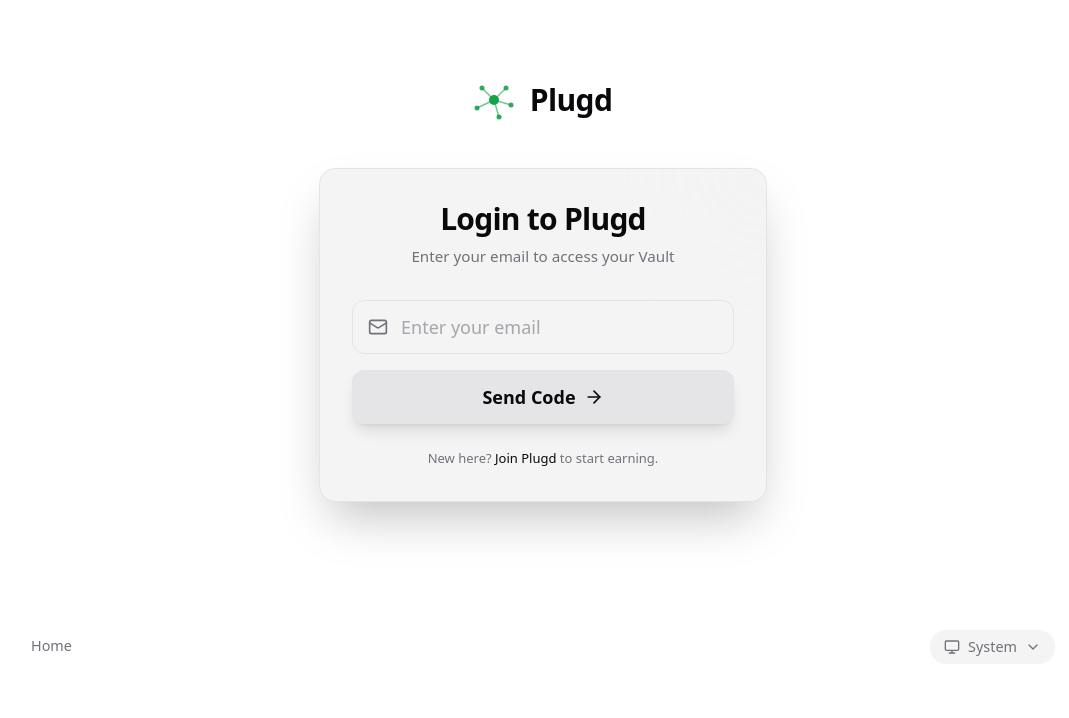
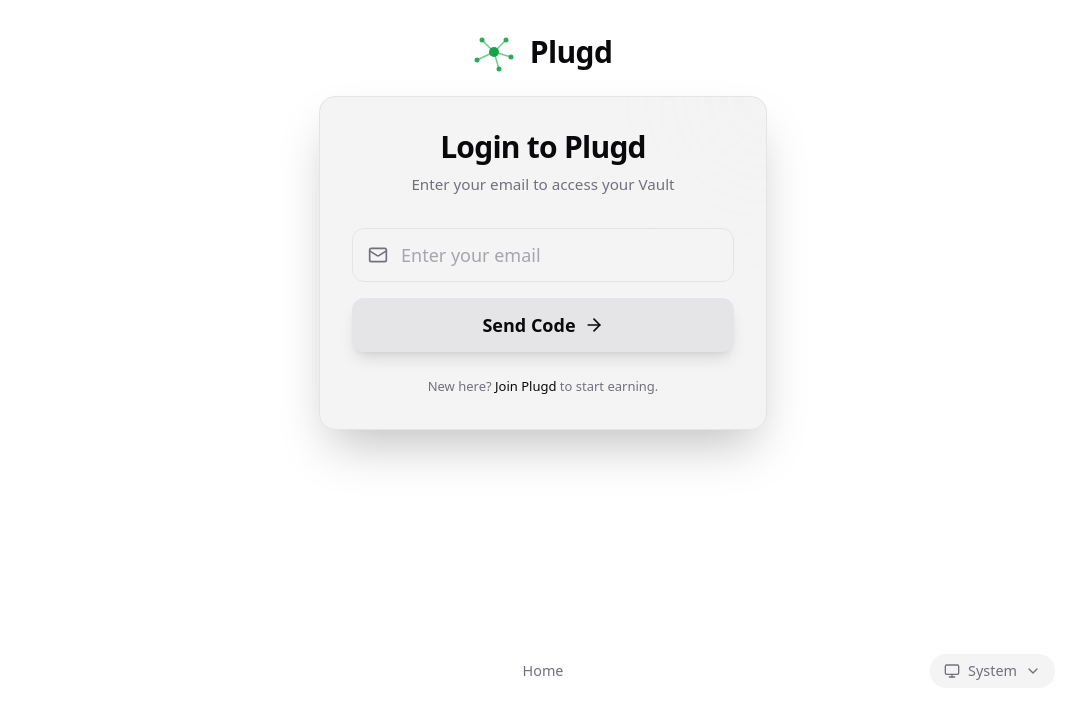
Before and after one commit to Ravishankar802/The-Plugd, a Next.js app: page /login in a window 1280 px wide. Shown: the top 718 px of the page, without its empty margins (97-1166 px from the left). Built offline with nearby package versions, Linux system fonts and the light colour scheme.

Commit message:
Center footer Home link and lock page height to viewport without overflow

```diff
--- a/src/app/login/page.tsx
+++ b/src/app/login/page.tsx
@@ -140,8 +140,8 @@ function LoginContent() {
   };
 
   return (
-    <div className="flex-1 flex flex-col items-center justify-center py-20 px-4">
-      <Link href="/" className="flex items-center gap-4 mb-12 hover:opacity-80 transition-opacity group">
+    <div className="flex-1 flex flex-col items-center justify-center py-8 px-4">
+      <Link href="/" className="flex items-center gap-4 mb-6 hover:opacity-80 transition-opacity group">
         <div className="relative w-10 h-10 flex items-center justify-center">
           <svg viewBox="0 0 40 40" className="w-full h-full fill-none stroke-[#16a34a] stroke-[1.5]">
             <line x1="20" y1="20" x2="8" y2="8" className="opacity-60" />
@@ -160,7 +160,7 @@ function LoginContent() {
         <span className="text-3xl font-[800] tracking-[-0.02em] text-foreground transition-all">Plugd</span>
       </Link>
 
-      <div className="w-full max-w-md animate-in fade-in slide-in-from-bottom-4 duration-500 mb-12">
+      <div className="w-full max-w-md animate-in fade-in slide-in-from-bottom-4 duration-500 mb-6">
         <div className="bg-pill border border-border rounded-2xl p-8 shadow-2xl relative overflow-hidden group">
           <div className="absolute top-0 right-0 -mr-16 -mt-16 w-32 h-32 bg-selected/10 rounded-full blur-3xl" />
 
@@ -289,7 +289,7 @@ export default function LoginPage() {
         <Loader2 className="w-10 h-10 animate-spin text-selected" />
       </div>
     }>
-      <div className="min-h-screen flex flex-col bg-background">
+      <div className="min-h-screen h-screen flex flex-col bg-background overflow-hidden">
         <LoginContent />
       </div>
     </Suspense>
--- a/src/components/Footer.tsx
+++ b/src/components/Footer.tsx
@@ -155,9 +155,13 @@ export default function Footer({
         ) : (
           <div className="flex flex-col md:flex-row items-center justify-center md:justify-between gap-6 relative w-full">
             {isLogin ? (
-              <div className={`flex flex-col md:flex-row items-center gap-4 md:gap-6 text-sm md:text-[0.9rem] ${textColor} font-medium w-full md:w-auto`}>
-                <Link href="/" className="transition-colors">Home</Link>
-              </div>
+              <>
+                {/* Login style: Centered Home */}
+                <div className={`md:absolute md:left-1/2 md:-translate-x-1/2 flex items-center justify-center gap-6 text-[0.9rem] ${textColor} font-medium`}>
+                  <Link href="/" className="transition-colors">Home</Link>
+                </div>
+                <div className="hidden md:block flex-1" />
+              </>
             ) : isDashboard ? (
               <>
                 {/* Dashboard style: Centered Home */}
```
